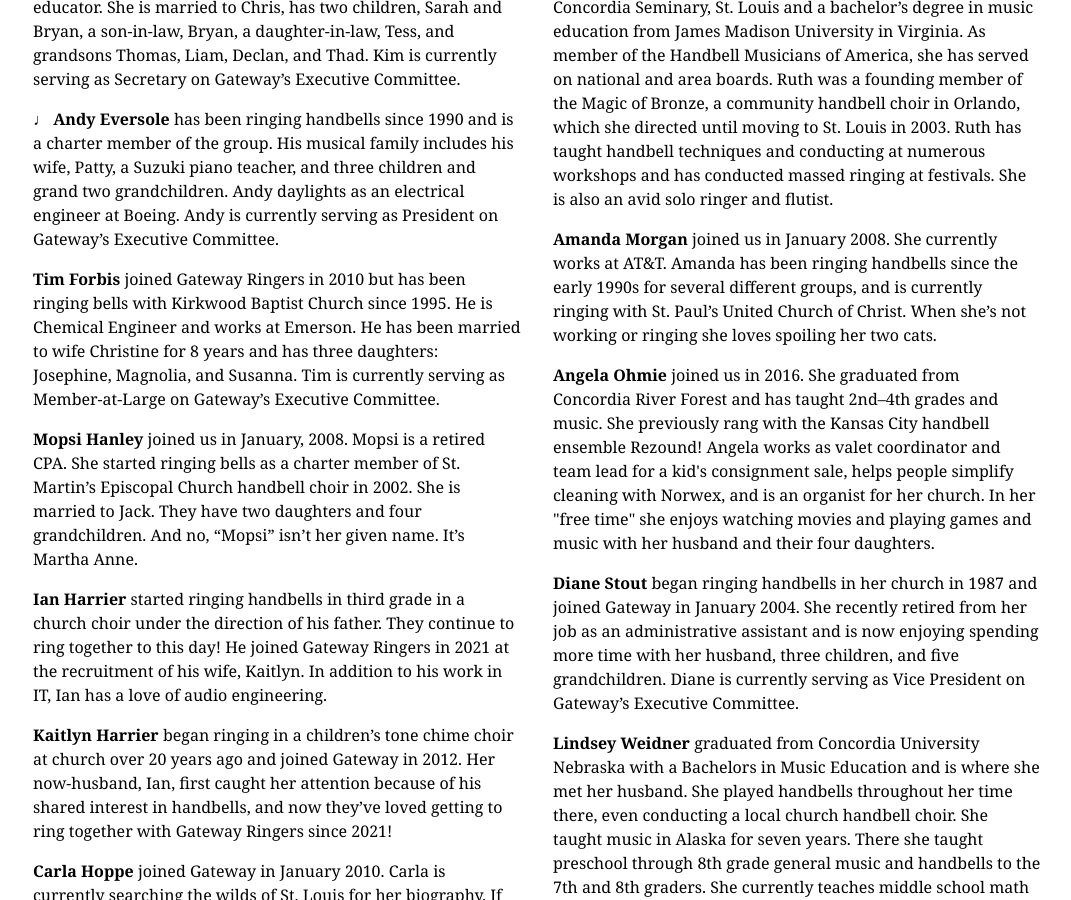
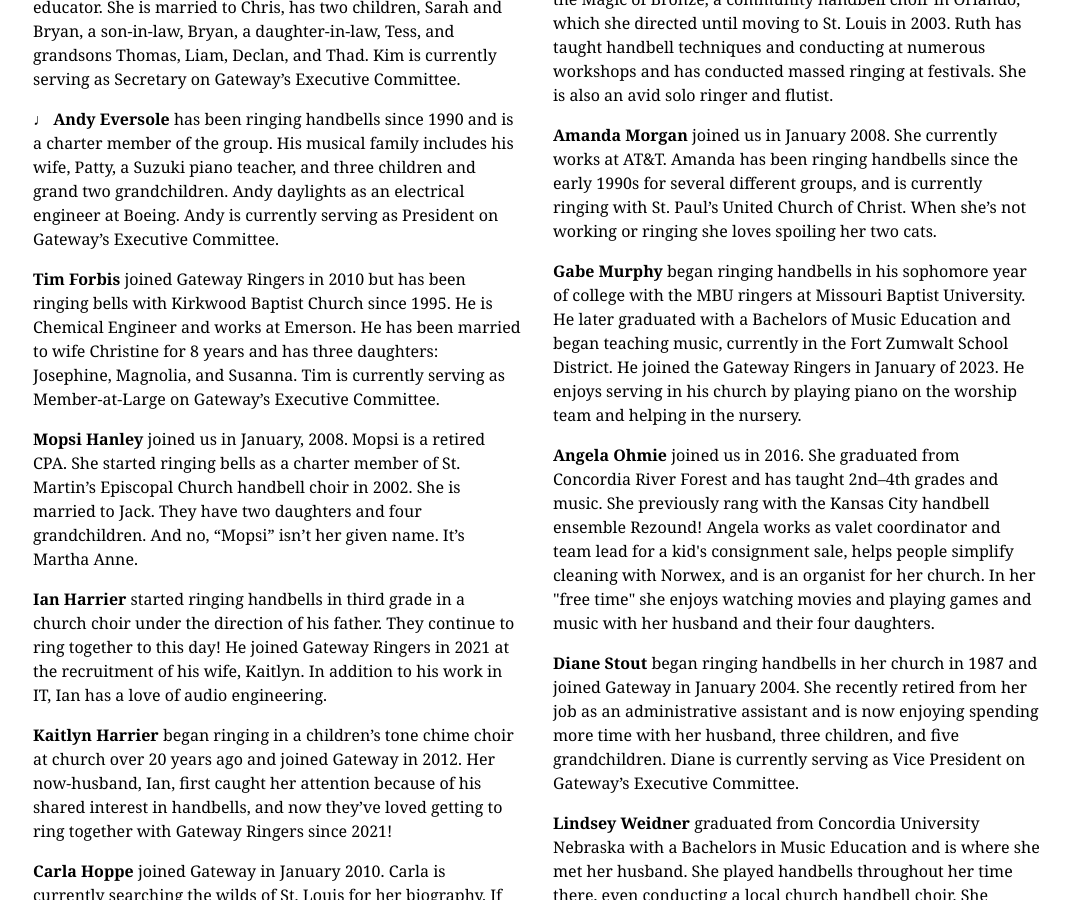
Before and after one commit to GatewayRingers/GatewayRingers.github.io, a Jekyll site: the page built from musicians.html, in a window 1280 px wide and 900 px high, scrolled down 1428 px. Shown: the whole window, without its empty margins (103-1174 px from the left). Built offline with Jekyll 4.4.1, drawn with Linux system fonts in a browser that asks for light colours; nearby versions of some CDN libraries.

Commit message:
Update musicians.html

```diff
--- a/musicians.html
+++ b/musicians.html
@@ -110,6 +110,12 @@ title: Gateway Musicians
   <li class="pv2" id="Amanda"><strong>Amanda Morgan</strong>
     joined us in January 2008. She currently works at AT&T. Amanda has been ringing handbells since the early 1990s for several different groups,
     and is currently ringing with St. Paul’s United Church of Christ. When she’s not working or ringing she loves spoiling her two cats.
+    </li>
+
+  <li class="pv2" id=""><strong>Gabe Murphy</strong>
+    began ringing handbells in his sophomore year of college with the MBU ringers at Missouri Baptist University. He later graduated with a
+    Bachelors of Music Education and began teaching music, currently in the Fort Zumwalt School District.  He joined the Gateway Ringers in January of 2023.
+    He enjoys serving in his church by playing piano on the worship team and helping in the nursery.
     </li>
 
   <li class="pv2" id="Angela"><strong>Angela Ohmie</strong>
```
